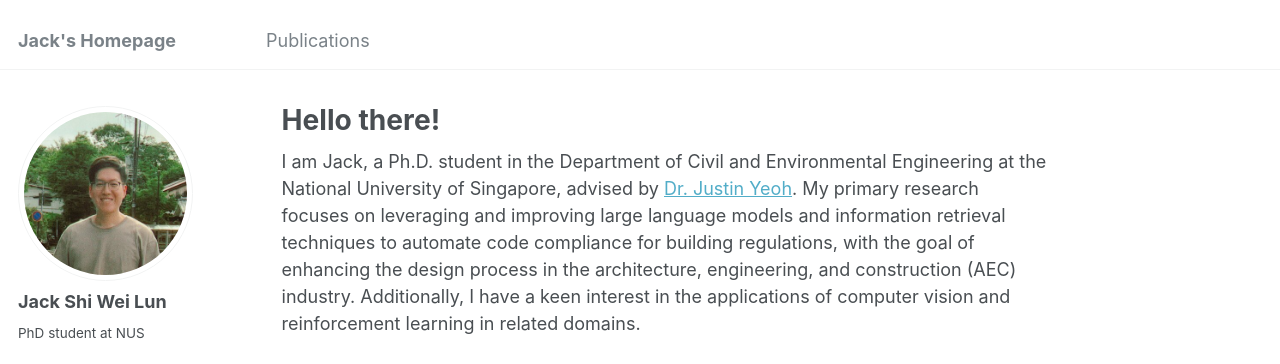
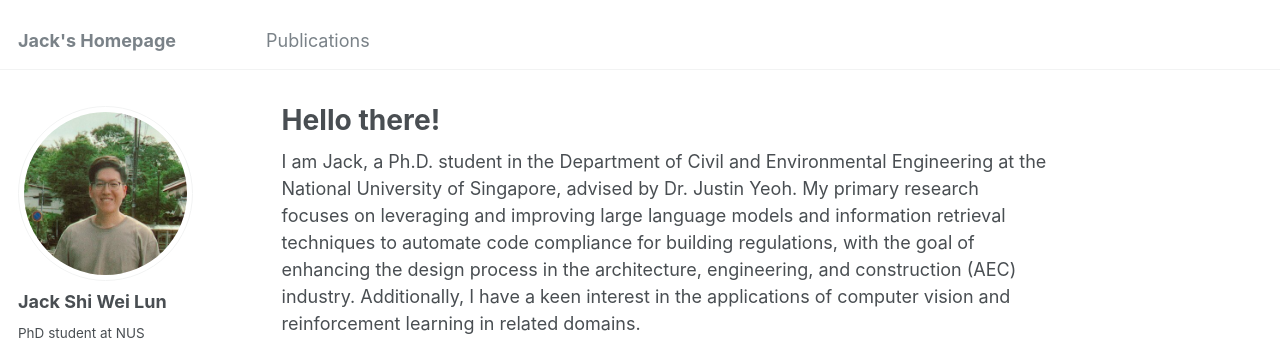
Before and after one commit to jackswl/phdcv, a Jekyll site: the page built from _pages/about.md, in a window 1280 px wide. Shown: the top 364 px of the page. Built offline with Jekyll 4.4.1, drawn with Linux system fonts in a browser that asks for light colours; part of the change alters nothing that is shown.

```diff
--- a/_pages/about.md
+++ b/_pages/about.md
@@ -7,6 +7,6 @@ redirect_from:
   - /about.html
 ---
 
-I am Jack, a Ph.D. student in the Department of Civil and Environmental Engineering at the National University of Singapore, advised by [Dr. Justin Yeoh](https://scholar.google.com/citations?user=m9LF49sAAAAJ&hl=en). My primary research focuses on leveraging and improving large language models and information retrieval techniques to automate code compliance for building regulations, with the goal of enhancing the design process in the architecture, engineering, and construction (AEC) industry. Additionally, I have a keen interest in the applications of computer vision and reinforcement learning in related domains.
+I am Jack, a Ph.D. student in the Department of Civil and Environmental Engineering at the National University of Singapore, advised by Dr. Justin Yeoh. My primary research focuses on leveraging and improving large language models and information retrieval techniques to automate code compliance for building regulations, with the goal of enhancing the design process in the architecture, engineering, and construction (AEC) industry. Additionally, I have a keen interest in the applications of computer vision and reinforcement learning in related domains.
 
 I am always on the lookout for challenging opportunities that push the boundaries of knowledge and possibility. On this page, I will share my research publications, projects, and experiences as I explore the intersection of engineering and artificial intelligence.
```
